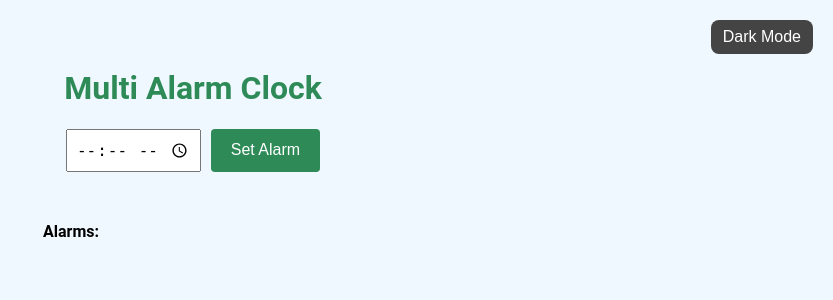
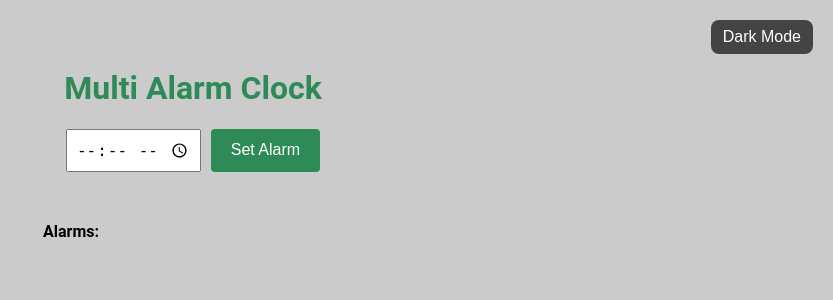
Before and after one commit to Mridulkhanal/alarm-clock-django, a Django app: page / in a window 1280 px wide. Shown: the top 300 px of the page, without its empty margins (447-1280 px from the left). Run offline with Django 5.2, Linux system fonts and the light colour scheme.

Commit message:
changed bg color

```diff
--- a/alarmapp/templates/alarmapp/alarm.html
+++ b/alarmapp/templates/alarmapp/alarm.html
@@ -7,7 +7,7 @@
   <style>
   body {
     font-family: 'Roboto', sans-serif;
-    background: #f0f8ff;
+    background: #cbcbcb;
     display: flex;
     flex-direction: column;
     align-items: center;
```
